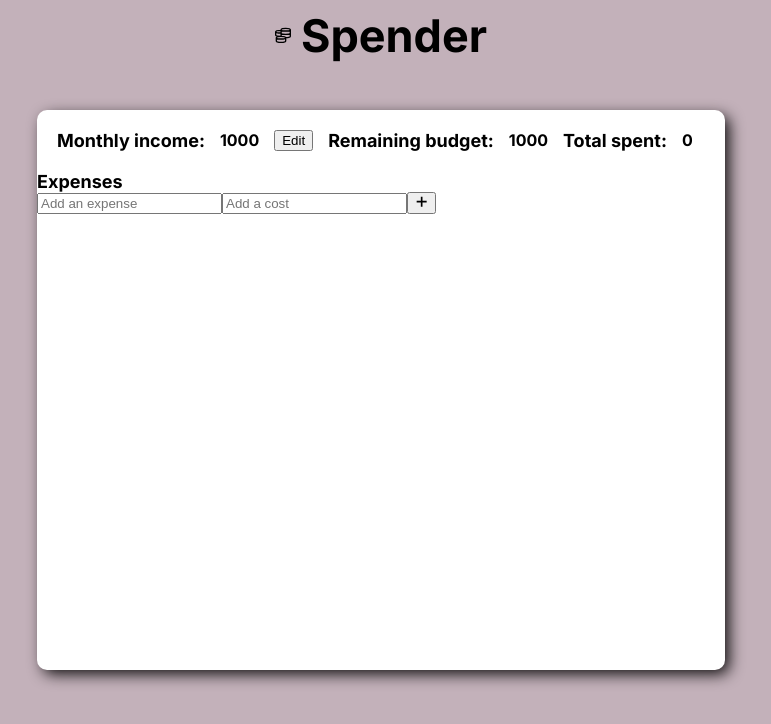
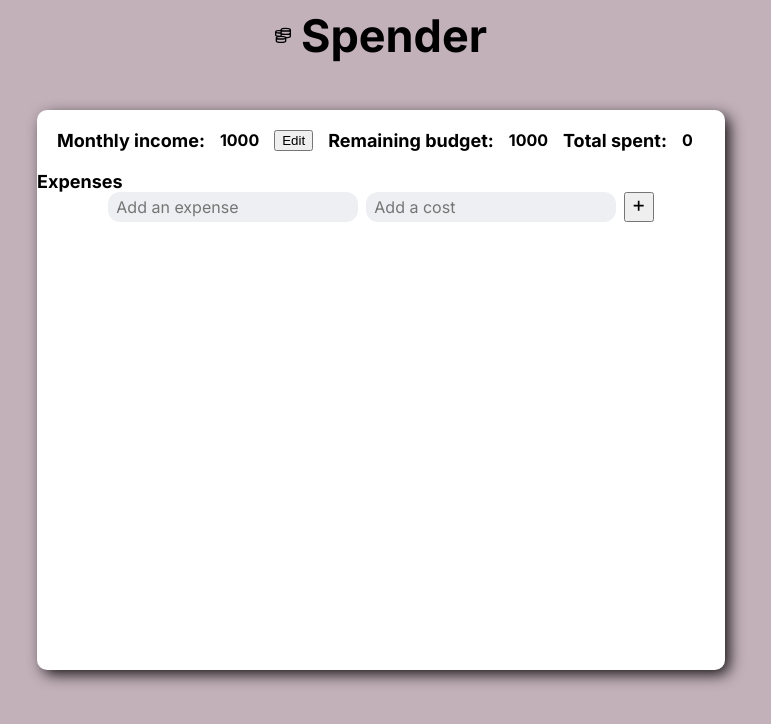
Before and after one commit to JakubLevanszky/spender-app-v2, a React (Create React App) app: page / in a window 1280 px wide. Shown: the top 724 px of the page, without its empty margins (259-1030 px from the left). Built offline with nearby package versions, Linux system fonts and the light colour scheme.

Commit message:
chore: expForm styled

```diff
--- a/src/components/ExpensesForm/ExpensesForm.js
+++ b/src/components/ExpensesForm/ExpensesForm.js
@@ -1,6 +1,8 @@
 /* eslint-disable react/prop-types */
 import React, { useState } from 'react';
 import { GoPlus } from 'react-icons/go';
+import Input from '../../features/ui/components/Input/Input';
+import { ExpFormStyled } from './ExpensesForm.styled';
 
 export default function ExpensesForm(props) {
   const [expensesFormData, setExpensesFormData] = useState({ name: '', cost: '' });
@@ -22,15 +24,15 @@ export default function ExpensesForm(props) {
   };
 
   return (
-    <form onSubmit={handleSubmit}>
-      <input
+    <ExpFormStyled onSubmit={handleSubmit}>
+      <Input
         type="text"
         placeholder="Add an expense"
         value={expensesFormData.name}
         name="name"
         onChange={handleChange}
       />
-      <input
+      <Input
         type="number"
         placeholder="Add a cost"
         value={expensesFormData.cost}
@@ -40,6 +42,6 @@ export default function ExpensesForm(props) {
       <button type="submit">
         <GoPlus onClick={handleSubmit} />
       </button>
-    </form>
+    </ExpFormStyled>
   );
 }
--- /dev/null
+++ b/src/components/ExpensesForm/ExpensesForm.styled.js
@@ -0,0 +1,8 @@
+import styled from 'styled-components';
+
+export const ExpFormStyled = styled.form`
+  display: flex;
+  flex-direction: row;
+  gap: 8px;
+  justify-content: center;
+`;
```
